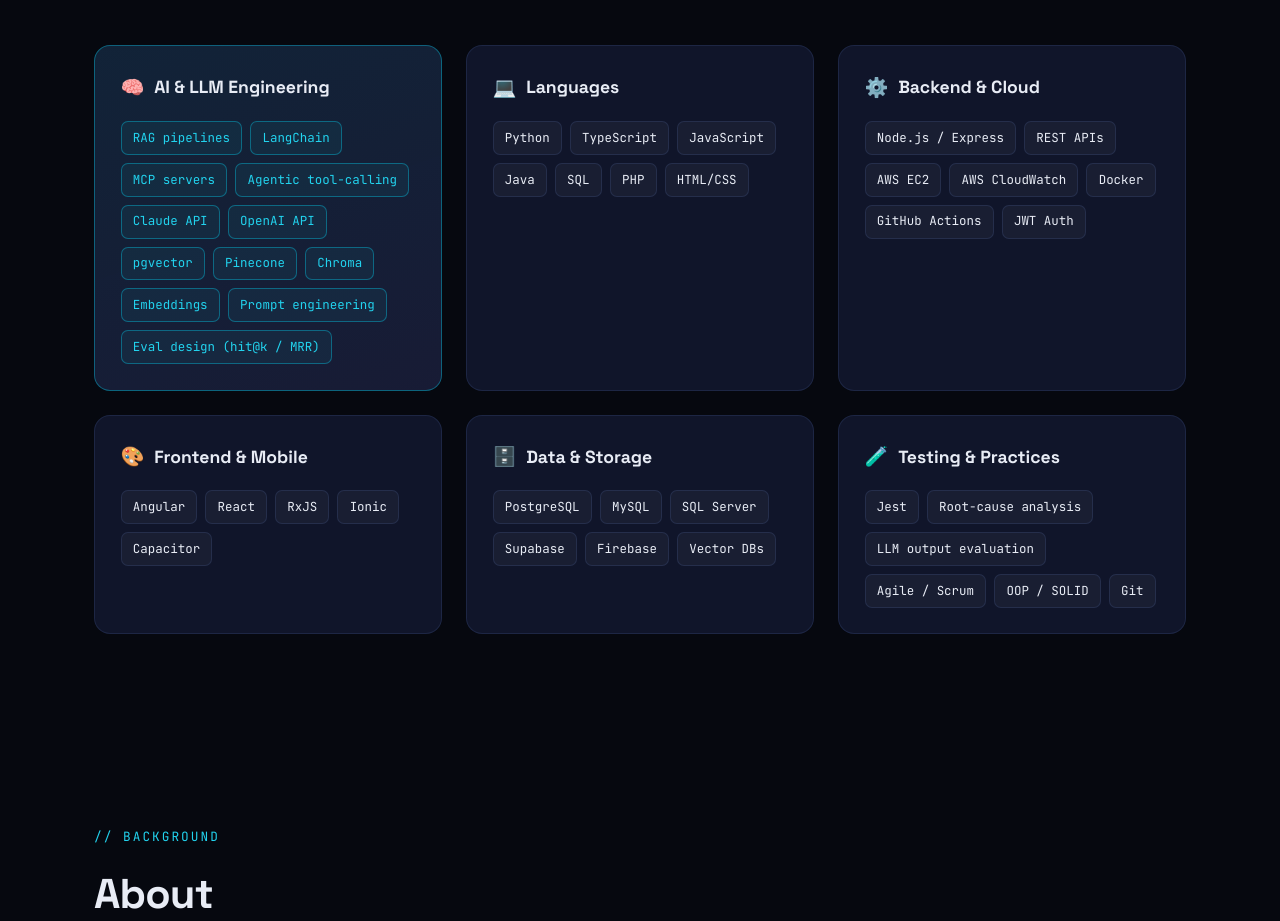
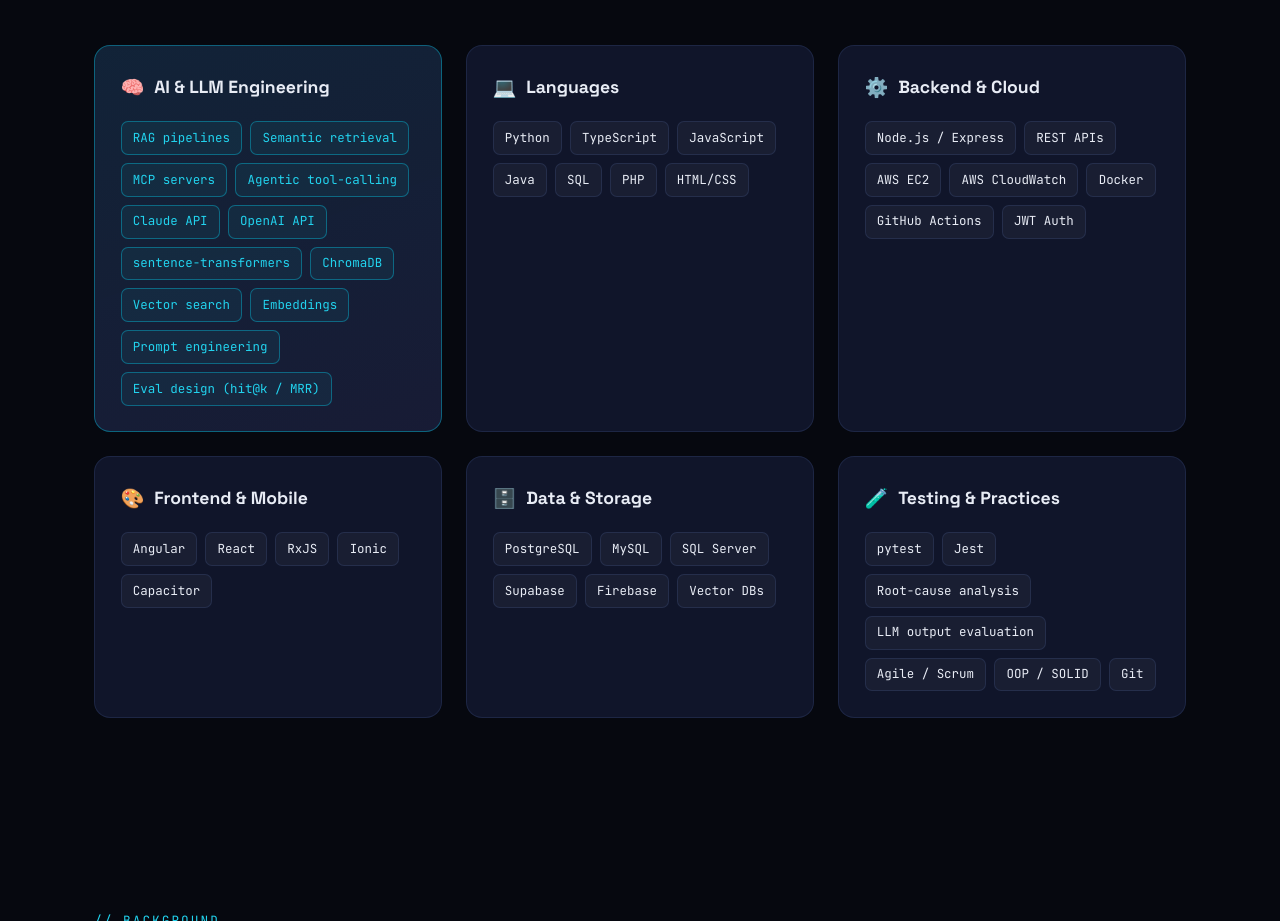
Before and after one commit to SAmbricca/SAmbricca.github.io, a plain HTML site: page index.html in a window 1280 px wide. Shown: the part 2734-3655 px from the top of the page. Drawn offline with Linux system fonts and the light colour scheme.

Commit message:
Align skill chips with shipped project (remove unbacked tools)
Replace LangChain/pgvector/Pinecone with tools the project actually uses
(sentence-transformers, ChromaDB, semantic retrieval); add pytest.

Co-Authored-By: Claude Opus 4.8 <noreply@anthropic.com>

```diff
--- a/index.html
+++ b/index.html
@@ -445,9 +445,9 @@
                 <div class="skill-card primary reveal">
                     <h4><span class="k">🧠</span> AI &amp; LLM Engineering</h4>
                     <div class="chip-row">
-                        <span class="chip">RAG pipelines</span><span class="chip">LangChain</span><span class="chip">MCP servers</span>
+                        <span class="chip">RAG pipelines</span><span class="chip">Semantic retrieval</span><span class="chip">MCP servers</span>
                         <span class="chip">Agentic tool-calling</span><span class="chip">Claude API</span><span class="chip">OpenAI API</span>
-                        <span class="chip">pgvector</span><span class="chip">Pinecone</span><span class="chip">Chroma</span>
+                        <span class="chip">sentence-transformers</span><span class="chip">ChromaDB</span><span class="chip">Vector search</span>
                         <span class="chip">Embeddings</span><span class="chip">Prompt engineering</span><span class="chip">Eval design (hit@k / MRR)</span>
                     </div>
                 </div>
@@ -482,7 +482,7 @@
                 <div class="skill-card reveal">
                     <h4><span class="k">🧪</span> Testing &amp; Practices</h4>
                     <div class="chip-row">
-                        <span class="chip">Jest</span><span class="chip">Root-cause analysis</span><span class="chip">LLM output evaluation</span>
+                        <span class="chip">pytest</span><span class="chip">Jest</span><span class="chip">Root-cause analysis</span><span class="chip">LLM output evaluation</span>
                         <span class="chip">Agile / Scrum</span><span class="chip">OOP / SOLID</span><span class="chip">Git</span>
                     </div>
                 </div>
```
